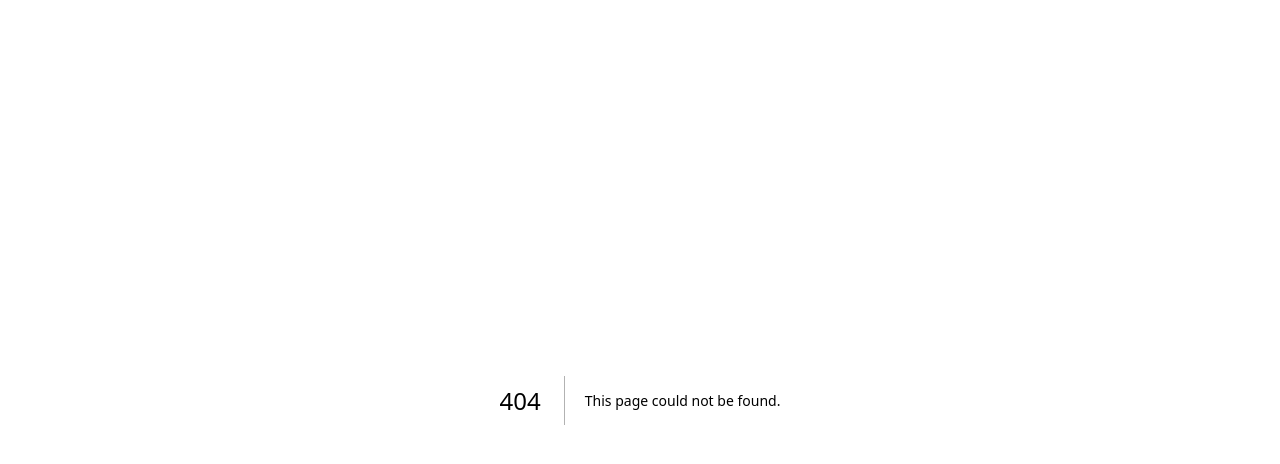
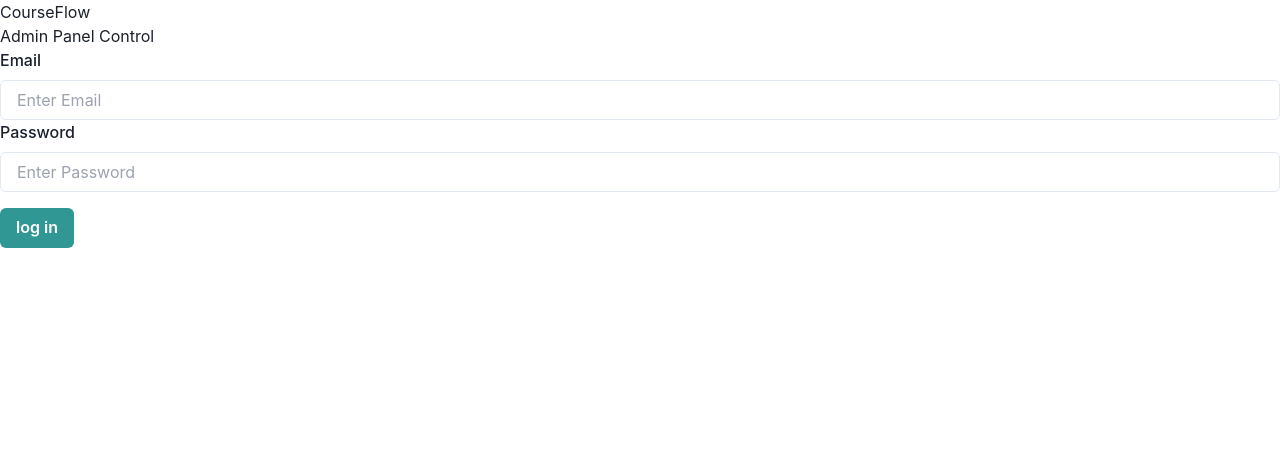
Before and after one commit to course-flow-final-project-2024/course-flow, a Next.js app: page /admin/login in a window 1280 px wide. Before the commit this address had no page. Shown: the top 464 px of the page. Built offline with nearby package versions, Linux system fonts and the light colour scheme.

Commit message:
feat and fix:create admin login page and edit login button text

```diff
--- a/src/components/login-form.jsx
+++ b/src/components/login-form.jsx
@@ -35,7 +35,7 @@ function LogInForm() {
         />
       </FormControl>
       <Button mt={4} colorScheme="teal" type="submit">
-        Register
+        log in
       </Button>
     </form>
   );
--- /dev/null
+++ b/src/pages/admin/login.jsx
@@ -0,0 +1,14 @@
+import Link from "next/link";
+import LogInForm from "@/components/login-form.jsx";
+function AdminLogInPage() {
+  return (
+    <div className="bg">
+      <div className="container mx-auto">
+        <h1>CourseFlow</h1>
+        <p>Admin Panel Control</p>
+        <LogInForm />
+      </div>
+    </div>
+  );
+}
+export default AdminLogInPage;
```
